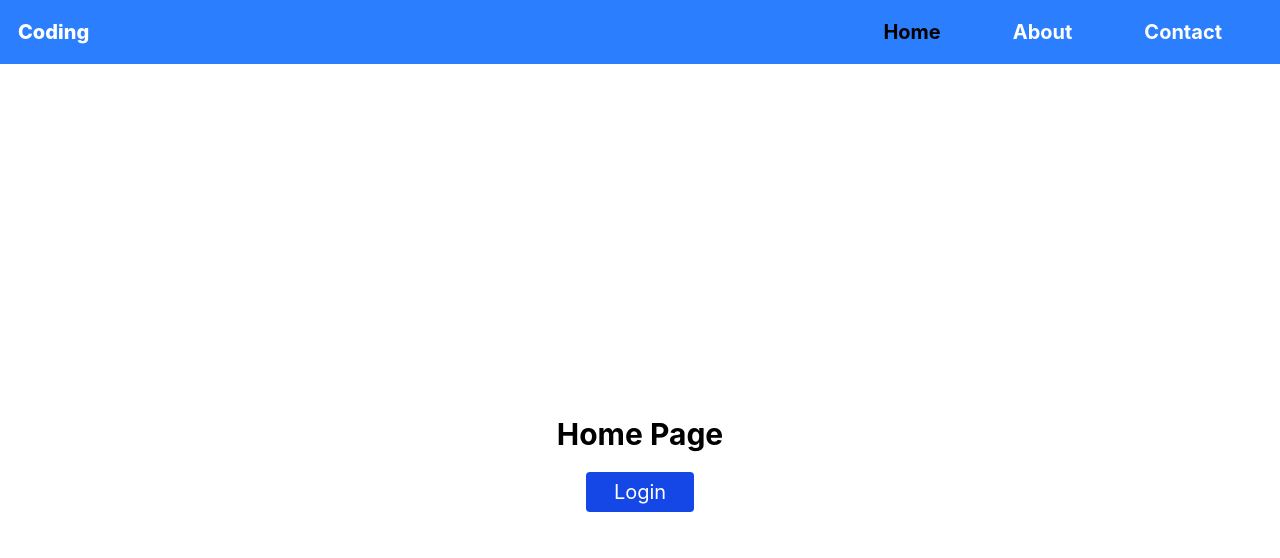
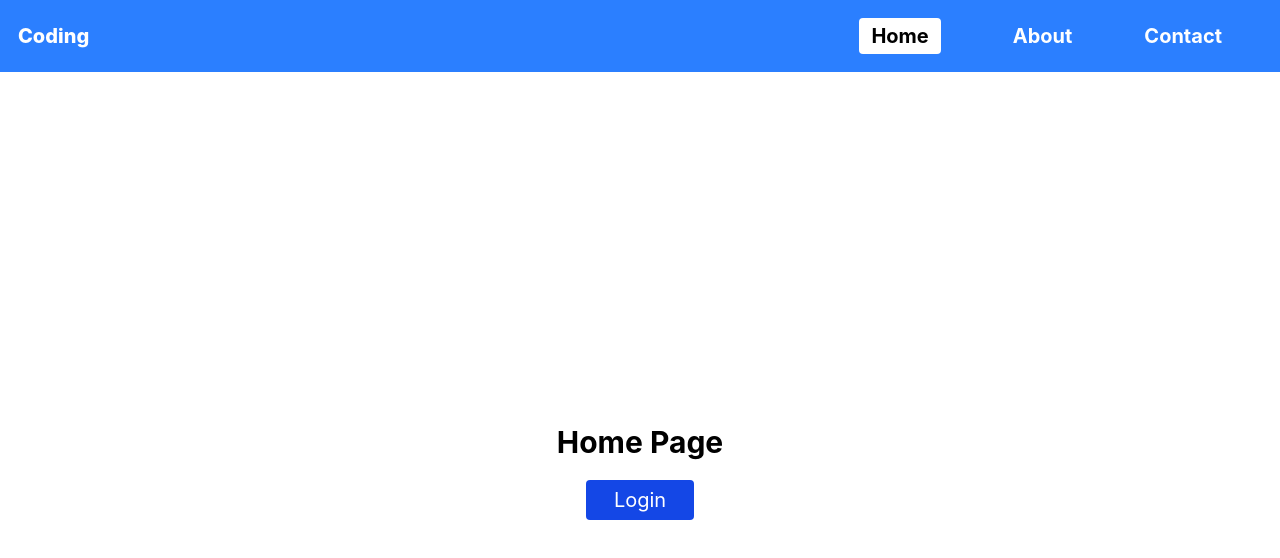
Before and after one commit to RabiChhetri/MERN--Basic, a React (Vite) app: page / in a window 1280 px wide. Shown: the top 558 px of the page. Built offline with nearby package versions, Linux system fonts and the light colour scheme.

Commit message:
Day-5 Learning to Add Border to Active Page

```diff
--- a/src/components/Navbar.jsx
+++ b/src/components/Navbar.jsx
@@ -15,7 +15,7 @@ const Navbar = () => {
         <div className='flex justify-center items-center gap-18  px-10 font-bold my-4.5 '>
           {
             navItem.map((item)=>
-            <NavLink to={item.path} className={({isActive})=>isActive?'text-black':'text-white'}>{item.title}</NavLink>
+            <NavLink  key={item.path} to={item.path} className={({isActive})=>isActive?'text-black bg-white rounded px-3 py-1':'text-white'}>{item.title}</NavLink>
             )
           }
         </div>
```
